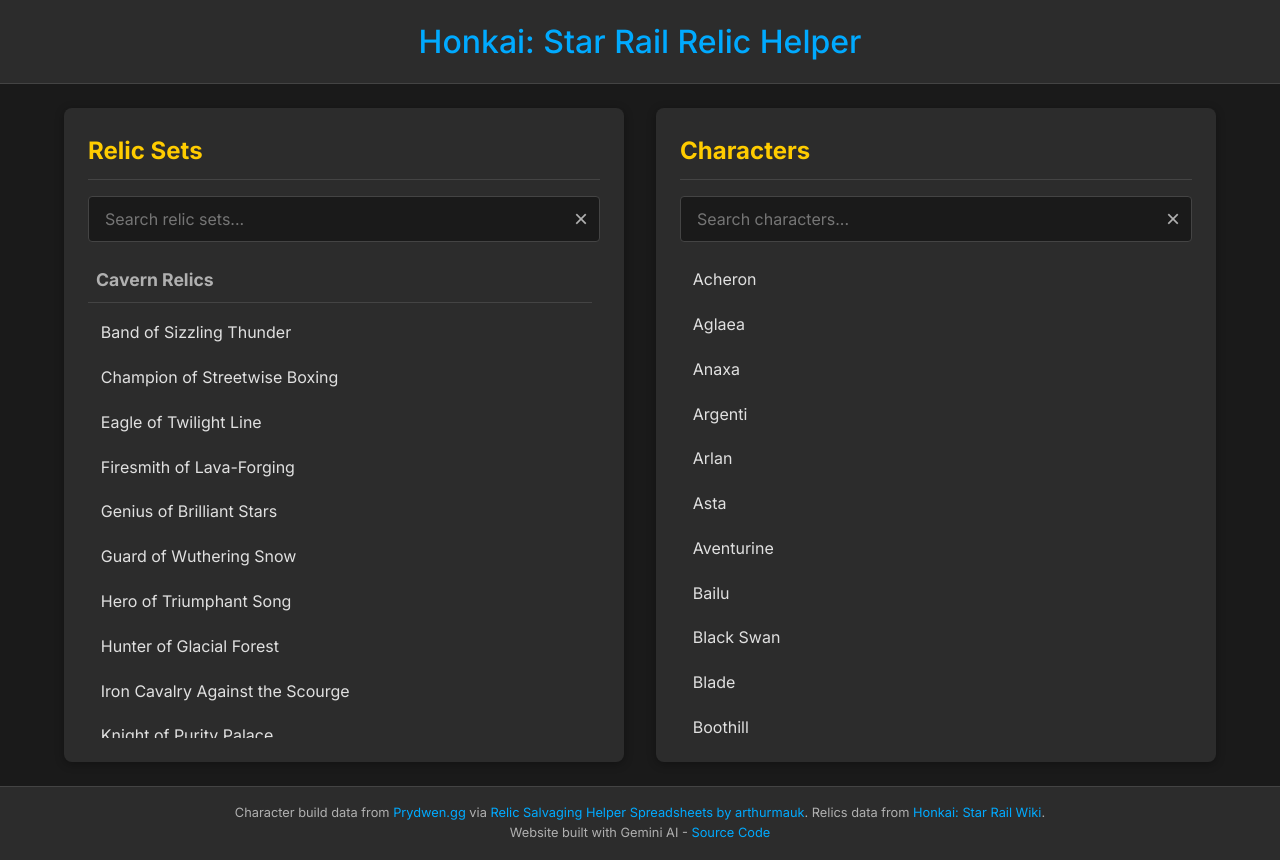
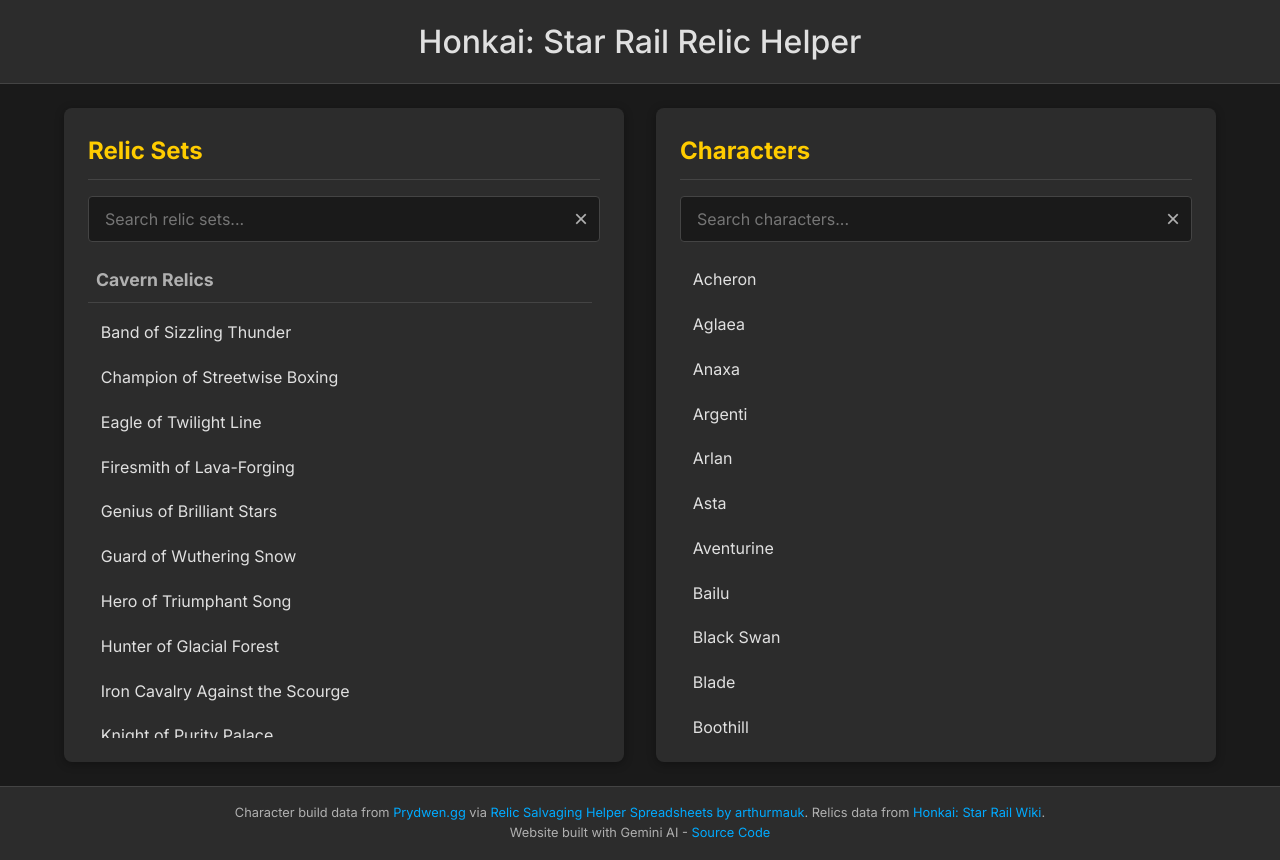
Before and after one commit to lazywasabi/hsr-relics, a plain HTML site: page index.html in a window 1280 px wide. Drawn offline with Linux system fonts and the light colour scheme.

Commit message:
Change site title color

```diff
--- a/style.css
+++ b/style.css
@@ -35,7 +35,7 @@ header {
 }
 
 header h1 a {
-    color: var(--accent-color);
+    color: var(--primary-text-color);
     text-decoration: none;
     font-weight: 500;
 }
@@ -221,7 +221,6 @@ a:hover {
     border-radius: 4px;
     cursor: pointer;
     font-size: 0.9rem;
-    text-transform: uppercase;
     font-weight: 500;
     transition: background-color 0.2s ease;
 }
```
